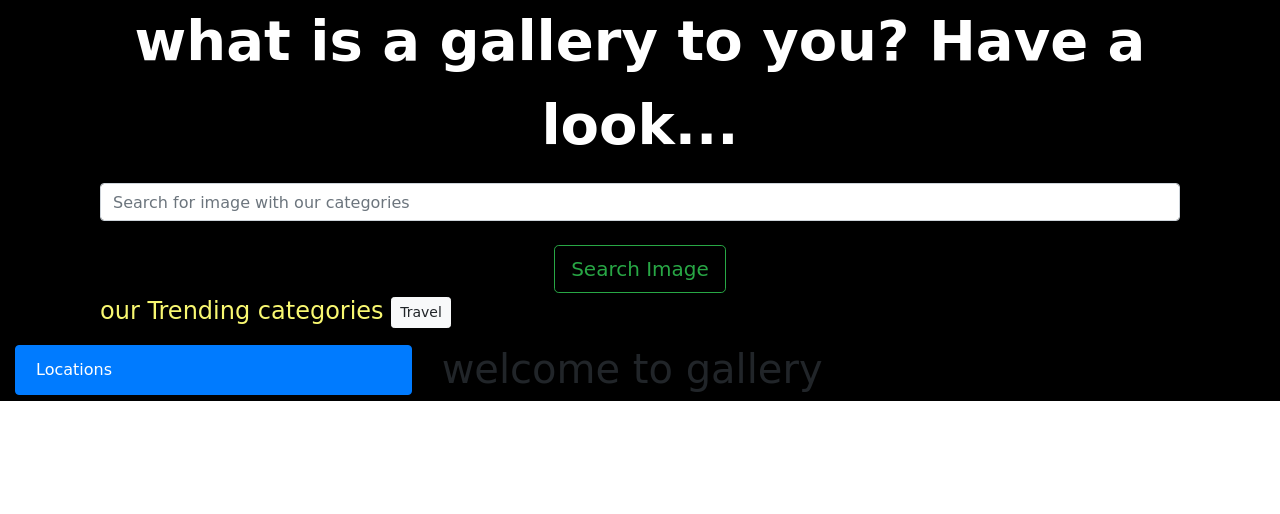
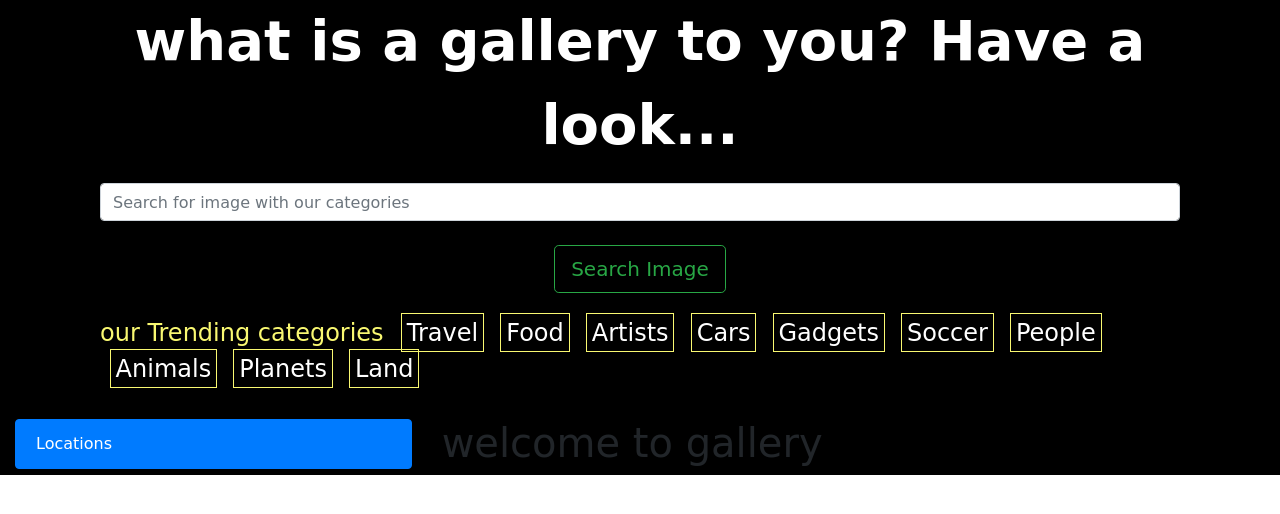
Before and after one commit to Reuben-Kipkemboi/Reuben-s--Gallery, a Django app: page / in a window 1280 px wide. Shown: the part 57-571 px from the top of the page. Run offline with Django 4.2, Linux system fonts and the light colour scheme; data that the repository does not hold is empty; some libraries are stand-ins or nearby versions; some web fonts are replaced.

Commit message:
st:paragraph-styling -optimizes paragraph styling

```diff
--- a/appgallery/static/css/styles.css
+++ b/appgallery/static/css/styles.css
@@ -20,4 +20,17 @@
 #trend{
     color: #F9F871;
     font-size: 3vh;
+    margin-top: 2%;
 }
+#trend mark{
+
+    margin-left:1%;
+    background-color: transparent;
+    outline: 1px solid #F9F871;
+    color:#fff;
+
+}
+#trend mark:hover{
+    outline:2px solid #d18a27;
+    font-size: 3vh;
+}
--- a/appgallery/templates/index.html
+++ b/appgallery/templates/index.html
@@ -1,7 +1,7 @@
 {% extends 'base.html' %}
 {% block content%}
 <div class="container-fluid" id="home">
-    <div class="row">
+    <div class="row mb-3">
         <div class="container">
             <div class="col-md-12">
                 <p id="paragraph1">
@@ -16,8 +16,17 @@
                         <button class="btn btn-lg shadow btn-outline-success my-2 my-sm-0 mx-auto" type="submit">Search Image</button>
                     </div>
                 </form>
-
-                <p id="trend">our Trending categories <button class=" search btn btn-sm btn-light">Travel</button> </p>
+                <p id="trend">our Trending categories
+                    <mark>Travel</mark>
+                    <mark>Food</mark>
+                    <mark>Artists</mark>
+                    <mark>Cars</mark>
+                    <mark>Gadgets</mark>
+                    <mark>Soccer</mark>
+                    <mark>People</mark>
+                    <mark>Animals</mark>
+                    <mark>Planets</mark>
+                    <mark>Land</mark>
             </div>
         </div>
     </div>
```
